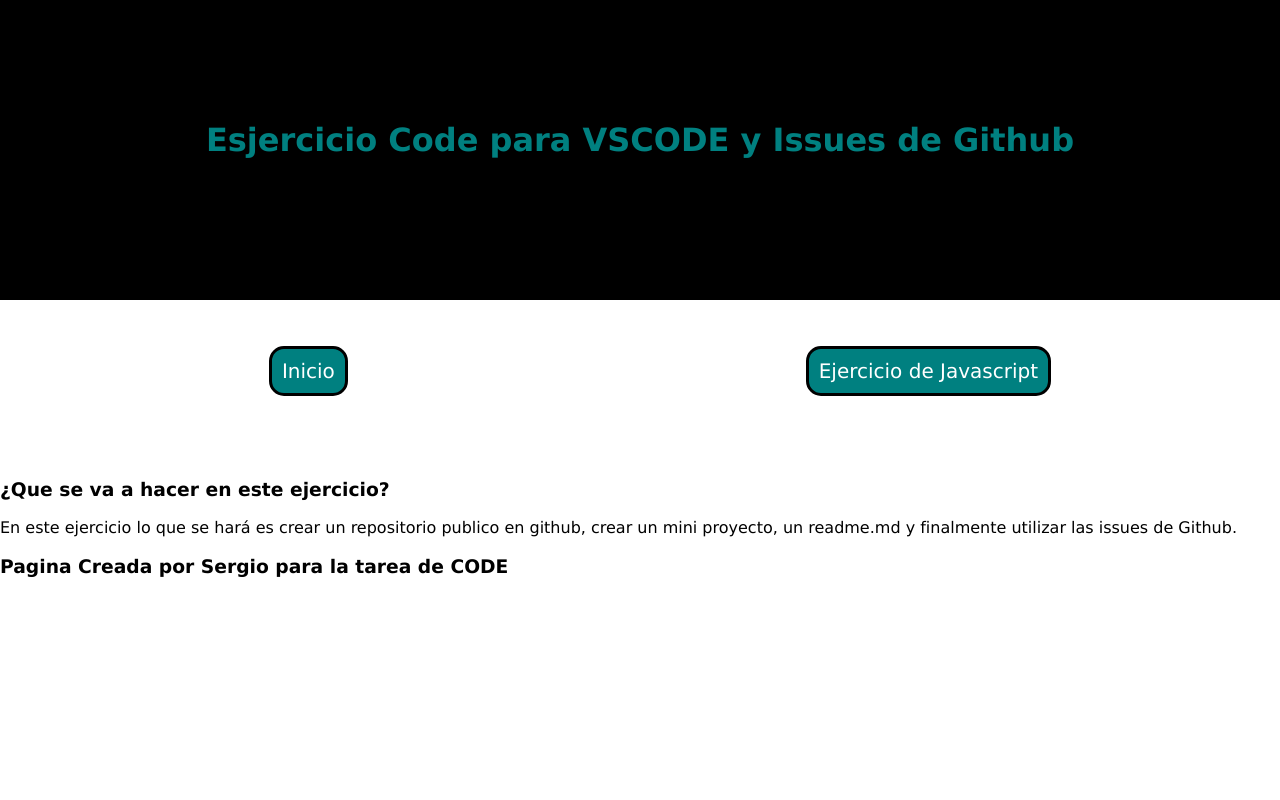
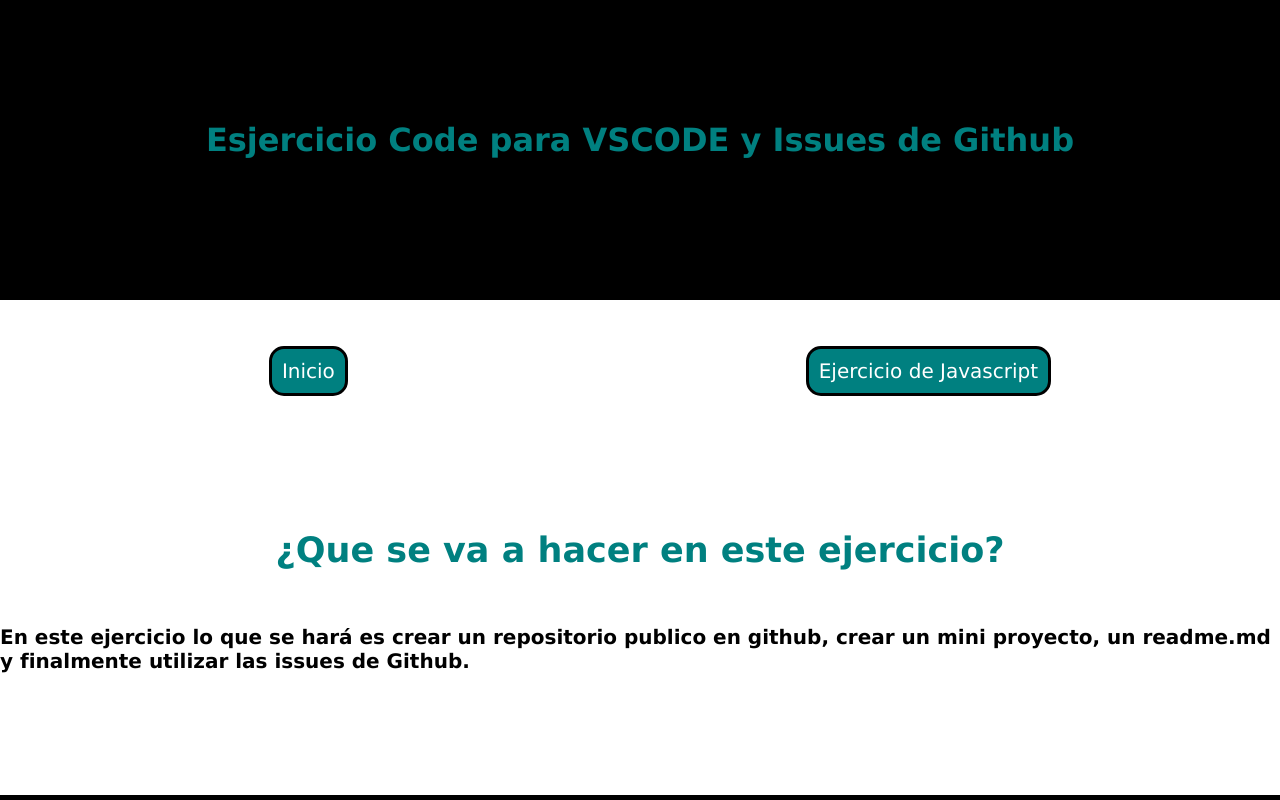
Before and after one commit to MOSergi/TAREA-CODE-VSCODE, a plain HTML site: page index.html in a window 1280 px wide. Shown: the top 800 px of the page. Drawn offline with Linux system fonts and the light colour scheme.

Commit message:
acabado el css antes de seguir con la practica

```diff
--- a/index.css
+++ b/index.css
@@ -47,3 +47,30 @@
 .menu a:hover {
     color: chocolate;
 }
+.seccion {
+    display: flex;
+    flex-flow: column nowrap;
+    align-items: center;
+    height: 300px;
+    margin-top: 35px;
+}
+.seccion h3 {
+    font-size: 35px;
+    color: teal;
+}
+.seccion p {
+    font-size: 20px;
+    font-weight: bold;
+}
+#footer {
+    display: flex;
+    flex-flow: row nowrap;
+    background-color: black;
+    justify-content: center;
+}
+#footer h3 {
+    font-size: 30px;
+    color: white;
+    height: 130px;
+    padding-top: 80px;
+}
```
